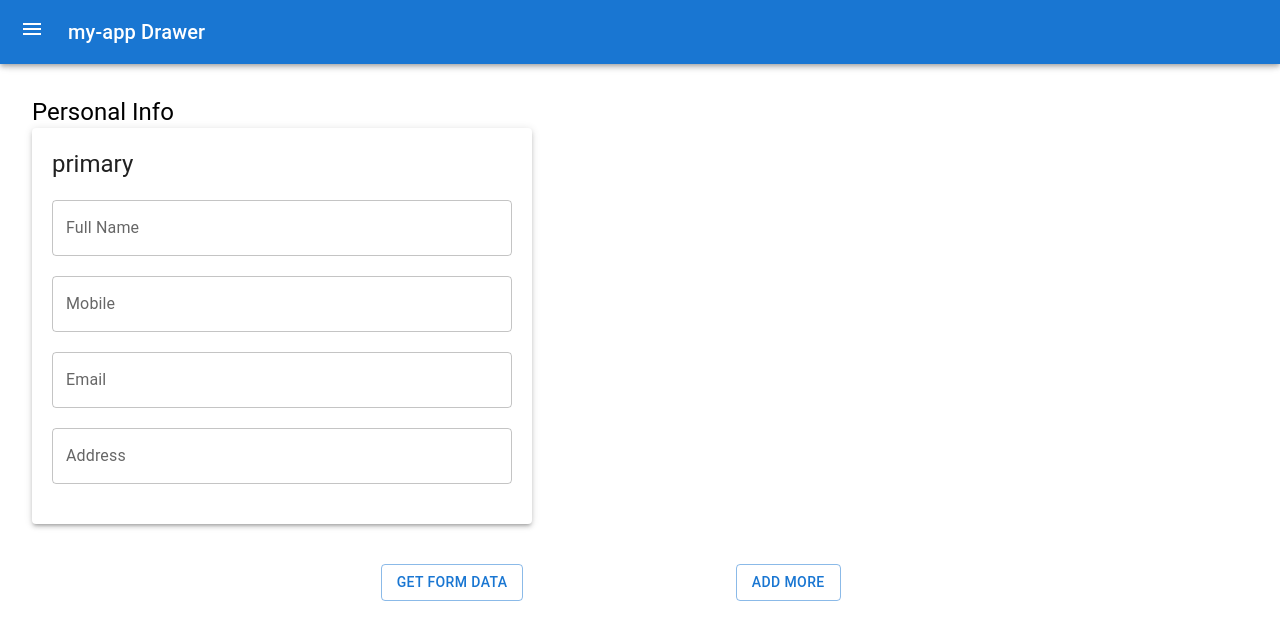
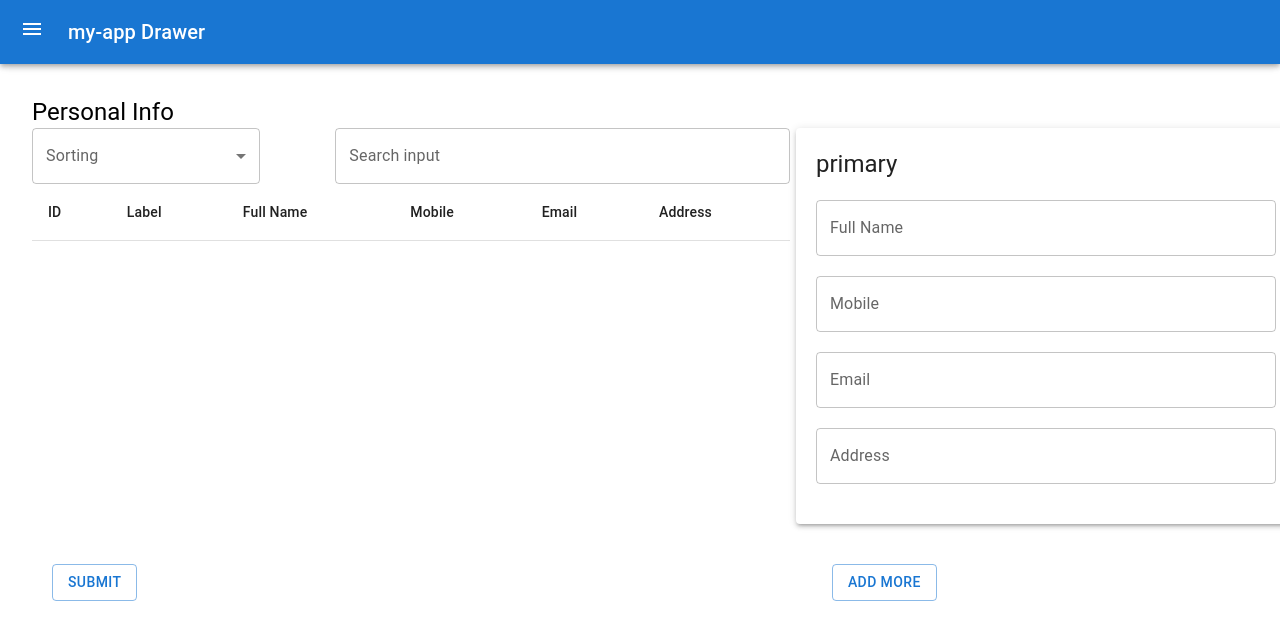
Before and after one commit to asim-mazari/my-app, a React (Create React App) app: page / in a window 1280 px wide. Shown: the top 640 px of the page. Built offline with nearby package versions, Linux system fonts and the light colour scheme.

Commit message:
contact data stored using RTK and used in table with search input

```diff
--- a/package.json
+++ b/package.json
@@ -7,6 +7,7 @@
     "@emotion/styled": "^11.11.0",
     "@mui/icons-material": "^5.14.0",
     "@mui/material": "^5.14.0",
+    "@reduxjs/toolkit": "^1.9.5",
     "@testing-library/jest-dom": "^5.16.5",
     "@testing-library/react": "^13.4.0",
     "@testing-library/user-event": "^13.5.0",
@@ -18,6 +19,7 @@
     "react": "^18.2.0",
     "react-dom": "^18.2.0",
     "react-hook-form": "^7.45.2",
+    "react-redux": "^8.1.1",
     "react-scripts": "5.0.1",
     "typescript": "^4.9.5",
     "web-vitals": "^2.1.4",
--- /dev/null
+++ b/src/Store/ContactClice.tsx
@@ -0,0 +1,13 @@
+import { createSlice } from "@reduxjs/toolkit";
+
+const userClice = createSlice({
+  name: "user",
+  initialState: [] as any[], // Add TypeScript comment here
+  reducers: {
+    addContact(state, action) {
+      state.push(action.payload);
+    }
+  },
+});
+export { userClice };
+export const { addContact } = userClice.actions;
--- /dev/null
+++ b/src/Store/StoreMain.tsx
@@ -0,0 +1,12 @@
+import { configureStore } from "@reduxjs/toolkit";
+import { userClice } from "./ContactClice";
+
+
+const StoreMain=configureStore({
+    reducer:{
+        users: userClice.reducer,
+    },
+});
+
+
+export default StoreMain;
--- a/src/components/default-components/Contact/ContactData.tsx
+++ b/src/components/default-components/Contact/ContactData.tsx
@@ -1,26 +1,85 @@
-import React from 'react';
-import Field from "./Field";
-import { Box, Table, TableBody, TableCell, TableHead, TableRow } from "@mui/material";
+import React, { useState } from "react";
+import {
+  Box,
+  Grid,
+  Table,
+  TableBody,
+  TableCell,
+  TableHead,
+  TableRow,
+  TextField,
+  Autocomplete,
+  FormControl,
+  InputLabel,
+  Select,
+  MenuItem,
+} from "@mui/material";
+import { useSelector } from "react-redux";
 
-interface ContactBoxProps {
-  fields: Field[];
-  setFields: React.Dispatch<React.SetStateAction<Field[]>>;
+function ContactData() {
+  const data = useSelector((state: any) => {
+    return state.users;
+  });
+
+  // Local state to store the selected value from Autocomplete
+  const [selectedValue, setSelectedValue] = useState<string | null>(null);
+
+  // Filter the data array to remove duplicates based on a unique property (e.g., 'id')
+  const filteredData = data.filter((item: any, index: number, self: any[]) => {
+    return index === self.findIndex((obj) => obj.id === item.id);
+  });
+
+  // If Autocomplete has a selected value, filter the data based on the selected value
+  const tableData = selectedValue
+    ? filteredData.filter((item: any) => item.fullName === selectedValue)
+    : filteredData;
+
+  const handleInputChange = (event: React.ChangeEvent<{}>, value: string) => {
+    // If the input is empty, reset the selectedValue to show all data in the table
+    if (value === "") {
+      setSelectedValue(null);
     }
-
-function ContactData({ fields }: ContactBoxProps) {
-  // Convert the 'fields' array into an object
-  const dataObject = fields.map((field) => ({
-    id: field.id,
-    label: field.label,
-    fullName: field.fullName,
-    mobile: field.mobile,
-    email: field.email,
-    address: field.address,
-    // Add more properties if needed
-  }));
+  };
 
   return (
-   <Box sx={{width:'60%'}}>
+    <Box sx={{ width: "60%" }}>
+      <Grid container display="flex" justifyContent="space-between">
+        <FormControl sx={{width:'30%'}}>
+          <InputLabel id="demo-simple-select-label" >Sorting</InputLabel>
+          <Select
+            labelId="demo-simple-select-label"
+            id="demo-simple-select"
+            value=""
+            label="Age"
+          >
+            <MenuItem value="id">ID</MenuItem>
+            <MenuItem value="label">Label</MenuItem>
+            <MenuItem value="fullName">Full Name</MenuItem>
+          </Select>
+        </FormControl>
+
+
+        <Autocomplete
+        sx={{width:'60%'}}
+          freeSolo
+          id="free-solo-2-demo"
+          disableClearable
+          options={data.map((option: any) => ({ label: option.fullName }))}
+          getOptionLabel={(option: any) => option.label}
+          onChange={(event, value) => setSelectedValue(value?.label || null)}
+          onInputChange={handleInputChange} // Handle input change
+          renderInput={(params) => (
+            <TextField
+              {...params}
+              label="Search input"
+              InputProps={{
+                ...params.InputProps,
+                type: "search",
+              }}
+            />
+          )}
+        />
+      </Grid>
       <Table>
         <TableHead>
           <TableRow>
@@ -34,14 +93,14 @@ function ContactData({ fields }: ContactBoxProps) {
           </TableRow>
         </TableHead>
         <TableBody>
-        {dataObject.map((data) => (
-          <TableRow key={data.id}>
-            <TableCell>{data.id}</TableCell>
-            <TableCell>{data.label}</TableCell>
-            <TableCell>{data.fullName}</TableCell>
-            <TableCell>{data.mobile}</TableCell>
-            <TableCell>{data.email}</TableCell>
-            <TableCell>{data.address}</TableCell>
+          {tableData.map((item: any) => (
+            <TableRow key={item.id}>
+              <TableCell>{item.id}</TableCell>
+              <TableCell>{item.label}</TableCell>
+              <TableCell>{item.fullName}</TableCell>
+              <TableCell>{item.mobile}</TableCell>
+              <TableCell>{item.email}</TableCell>
+              <TableCell>{item.address}</TableCell>
               {/* Add more table cells for additional properties if needed */}
             </TableRow>
           ))}
--- a/src/components/default-components/Contact/ContactForm.tsx
+++ b/src/components/default-components/Contact/ContactForm.tsx
@@ -5,7 +5,9 @@ import Field from "./Field";
 import { useFormik } from "formik";
 import * as Yup from "yup";
 import ContactData from "./ContactData";
+import { useDispatch } from "react-redux";
 
+import { userClice } from "../../../Store/ContactClice";
 const validationSchema = Yup.object().shape({
   fullName: Yup.string().required("Full Name is required"),
   mobile: Yup.string().required("Mobile is required"),
@@ -19,15 +21,14 @@ interface ContactFormProps {
 }
 
 function ContactForm({ fields, setFields }: ContactFormProps) {
-
-  const [showTable, setShowTable] = useState(false);
+  const dispatch = useDispatch();
+  const { addContact } = userClice.actions;
   const formik = useFormik({
     initialValues: {
       fullName: "",
       mobile: "",
       email: "",
-      address:""
-
+      address: "",
     },
     validationSchema,
     onSubmit: (values) => {
@@ -40,8 +41,8 @@ function ContactForm({ fields, setFields }: ContactFormProps) {
       return (
         field.fullName.trim() !== "" &&
         field.mobile.trim() !== "" &&
-        field.email.trim() !== ""&&
-        field.address.trim() !==""
+        field.email.trim() !== "" &&
+        field.address.trim() !== ""
       );
     });
     if (isFieldsValid && formik.isValid) {
@@ -60,7 +61,7 @@ function ContactForm({ fields, setFields }: ContactFormProps) {
         fullName: "",
         mobile: "",
         email: "",
-        address:""
+        address: "",
       };
 
       setFields([...fields, newField]);
@@ -68,7 +69,9 @@ function ContactForm({ fields, setFields }: ContactFormProps) {
   };
 
   function formdata() {
-    setShowTable(true);
+    fields.map((data) => {
+      dispatch(addContact(data));
+    });
   }
 
   return (
@@ -76,23 +79,25 @@ function ContactForm({ fields, setFields }: ContactFormProps) {
       <Box>
         <Typography variant="h5">Personal Info</Typography>
       </Box>
-      <Grid  display="flex" justifyContent="space-between" sx={{width:'100%'}}>
-        {showTable && <ContactData fields={fields} setFields={setFields}></ContactData>}
-      <ContactBox fields={fields} setFields={setFields} formik={formik} />
+      <Grid
+        display="flex"
+        justifyContent="space-between"
+        sx={{ width: "100%" }}
+      >
+        <ContactData></ContactData>
+        <ContactBox fields={fields} setFields={setFields} formik={formik} />
       </Grid>
-
-
       <Box
         sx={{
-          width: "460px",
+          width: "70%",
           padding: "20px",
           marginBottom: "20px",
-          marginLeft: "26%",
+
         }}
       >
         <Grid container display="flex" justifyContent="space-between">
           <Button variant="outlined" onClick={formdata}>
-            GET FORM DATA
+            Submit
           </Button>
 
           <Button variant="outlined" onClick={handleAddField}>
--- a/src/index.tsx
+++ b/src/index.tsx
@@ -1,12 +1,16 @@
+// index.tsx
 import React from 'react';
-import ReactDOM from 'react-dom/client';
-import App from './App';
+import ReactDOM from 'react-dom';
+import { Provider } from 'react-redux';
+import StoreMain from './Store/StoreMain'; // Check the correct path for your store
 
-const root = ReactDOM.createRoot(
-  document.getElementById('root') as HTMLElement
+import App from './App'; // Check the correct path for your App component
+
+ReactDOM.render(
+  <Provider store={StoreMain}>
+    <React.StrictMode>
+      <App />
+    </React.StrictMode>
+  </Provider>,
+  document.getElementById('root')
 );
-root.render(
-  <React.StrictMode>
-    <App />
-  </React.StrictMode>
-);
```
Also changed, not shown: src/components/default-components/Contact/ContactBox.tsx (+10 -4 lines), 1 other file (tests, documents, lock files or other folders). Lines whose indentation alone changed are shown as unchanged.
